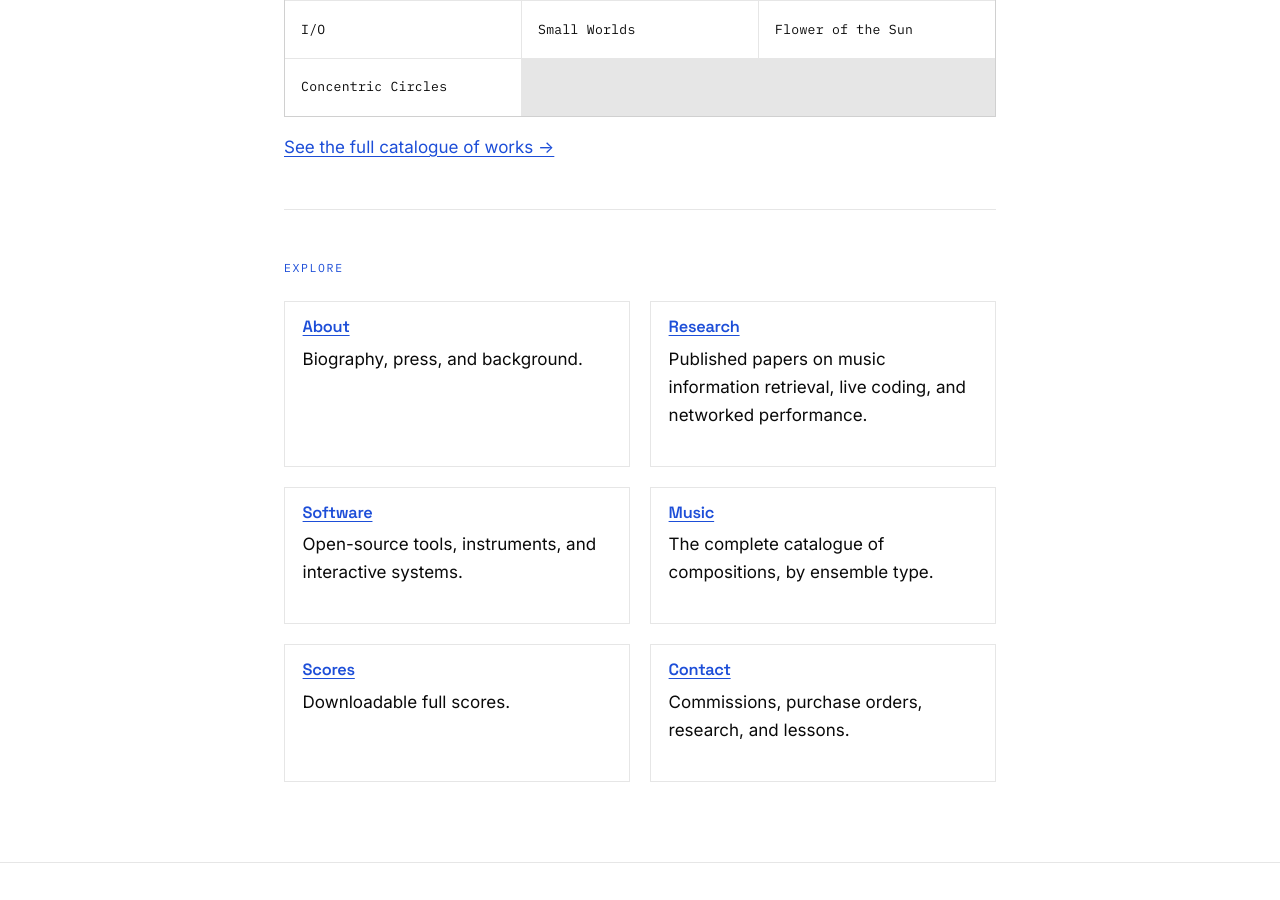
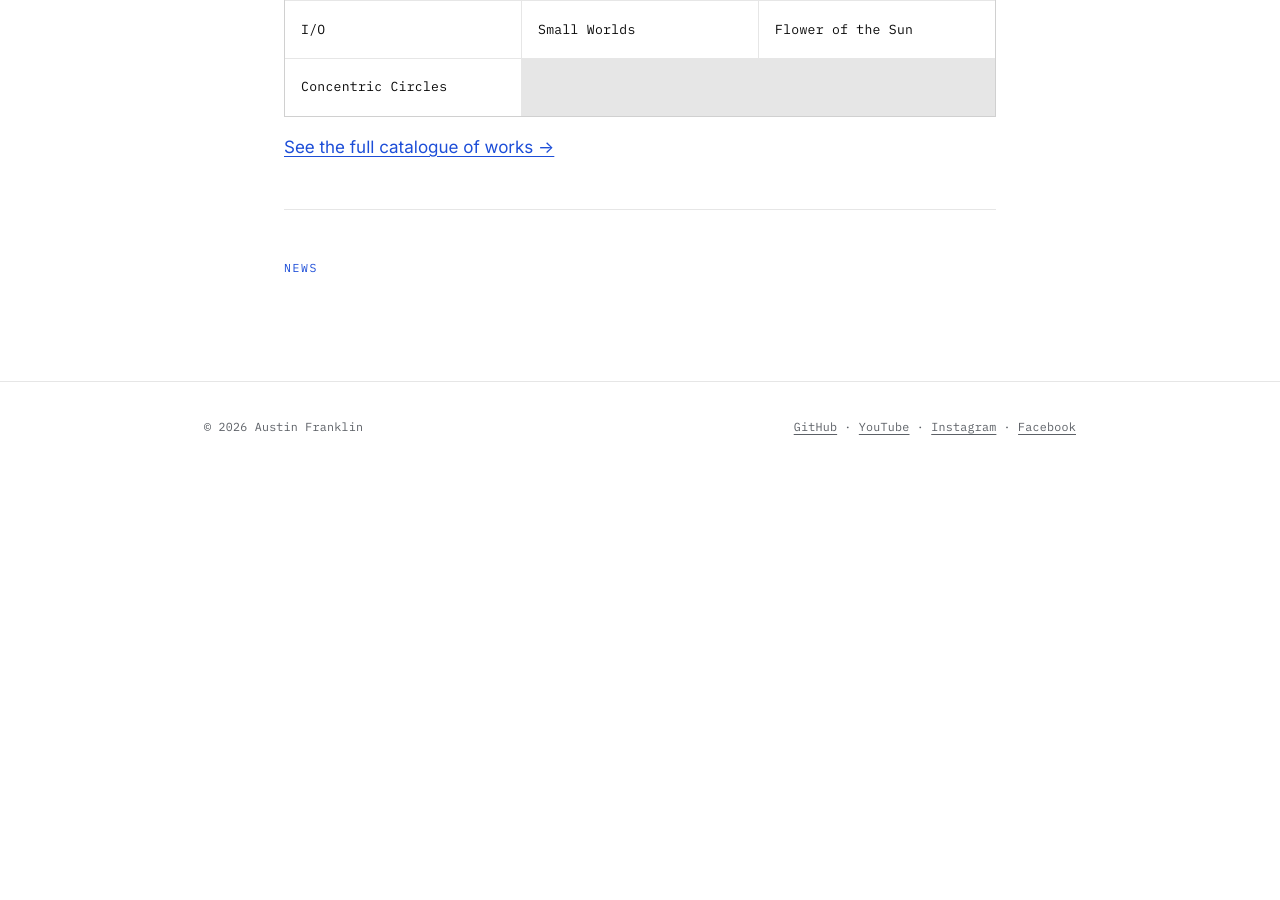
Before and after one commit to austinfranklin/austinfranklinmusic-site, a Jekyll site: the page built from index.html, in a window 1280 px wide and 900 px high, scrolled down 754 px. Built offline with Jekyll 4.4.1, drawn with Linux system fonts in a browser that asks for light colours; after the commit the page ends 1225 px from its top, so only the background shows below that.

Commit message:
remove explore

```diff
--- a/index.html
+++ b/index.html
@@ -34,43 +34,8 @@ title: Home
 </div>
 
 <section class="wrap">
-  <p class="eyebrow">Explore</p>
+  <p class="eyebrow">News</p>
   <div class="card-grid">
-    <div class="card">
-      <div class="card-body">
-        <h3><a href="{{ '/about/' | relative_url }}">About</a></h3>
-        <p>Biography, press, and background.</p>
-      </div>
-    </div>
-    <div class="card">
-      <div class="card-body">
-        <h3><a href="{{ '/research/' | relative_url }}">Research</a></h3>
-        <p>Published papers on music information retrieval, live coding, and networked performance.</p>
-      </div>
-    </div>
-    <div class="card">
-      <div class="card-body">
-        <h3><a href="{{ '/software/' | relative_url }}">Software</a></h3>
-        <p>Open-source tools, instruments, and interactive systems.</p>
-      </div>
-    </div>
-    <div class="card">
-      <div class="card-body">
-        <h3><a href="{{ '/music/' | relative_url }}">Music</a></h3>
-        <p>The complete catalogue of compositions, by ensemble type.</p>
-      </div>
-    </div>
-    <div class="card">
-      <div class="card-body">
-        <h3><a href="{{ '/scores/' | relative_url }}">Scores</a></h3>
-        <p>Downloadable full scores.</p>
-      </div>
-    </div>
-    <div class="card">
-      <div class="card-body">
-        <h3><a href="{{ '/contact/' | relative_url }}">Contact</a></h3>
-        <p>Commissions, purchase orders, research, and lessons.</p>
-      </div>
-    </div>
+
   </div>
 </section>
```
